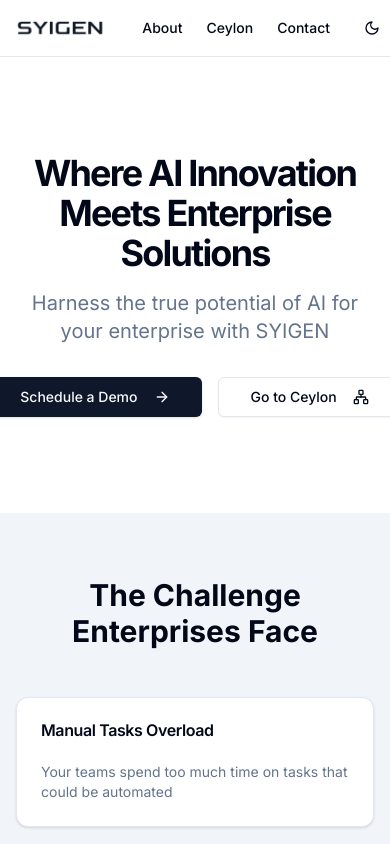
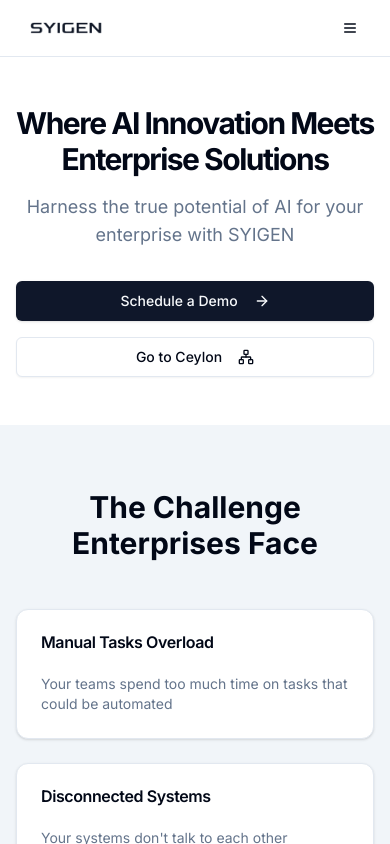
Before and after one commit to syigen/syigen.github.io, a Next.js app: page / in a window 390 px wide. Shown: the top 844 px of the page. Built offline with nearby package versions, Linux system fonts and the light colour scheme.

Commit message:
Update spacing

```diff
--- a/src/app/page.tsx
+++ b/src/app/page.tsx
@@ -2,14 +2,15 @@
 
 import Image from "next/image"
 import Link from "next/link"
-import {Button} from "@/components/ui/button"
-import {Card, CardContent, CardDescription, CardHeader, CardTitle} from "@/components/ui/card"
-import {ArrowRight, CheckCircle, Github, Mail, MapPin, NetworkIcon} from "lucide-react"
-import {animate, motion, useInView, useMotionValue, useTransform} from "framer-motion"
-import React, {useEffect} from "react"
-import {ThemeToggle} from "@/components/ThemeToggle"
+import { Button } from "@/components/ui/button"
+import { Card, CardContent, CardDescription, CardHeader, CardTitle } from "@/components/ui/card"
+import { ArrowRight, CheckCircle, Github, Mail, MapPin, NetworkIcon, Menu, X } from "lucide-react"
+import { animate, motion, useInView, useMotionValue, useTransform } from "framer-motion"
+import React, { useEffect, useState } from "react"
+import { ThemeToggle } from "@/components/ThemeToggle"
 
 export default function Home() {
+    const [mobileMenuOpen, setMobileMenuOpen] = useState(false)
     const count40 = useMotionValue(0)
     const count60 = useMotionValue(0)
     const rounded40 = useTransform(count40, Math.round)
@@ -19,20 +20,19 @@
 
     useEffect(() => {
         if (isInView) {
-            animate(count40, 40, {duration: 2})
-            animate(count60, 60, {duration: 2})
+            animate(count40, 40, { duration: 2 })
+            animate(count60, 60, { duration: 2 })
         }
     }, [isInView, count40, count60])
 
     return (
         <>
-            <header
-                className="sticky top-0 z-50 w-full border-b bg-background/95 backdrop-blur supports-[backdrop-filter]:bg-background/60 bg-gr">
-                <div className="container flex h-14 items-center justify-between mx-auto">
+            <header className="sticky top-0 z-50 w-full border-b bg-background/95 backdrop-blur supports-[backdrop-filter]:bg-background/60">
+                <div className="container flex h-14 items-center justify-between mx-auto px-4">
                     <Link href="/" className="flex items-center space-x-2">
-                        <Image src="/img/logo/black_logo.png" alt="SYIGEN Logo" width={120} height={120}/>
+                        <Image src="/img/logo/black_logo.png" alt="SYIGEN Logo" width={100} height={100} />
                     </Link>
-                    <nav className="flex items-center space-x-6">
+                    <nav className="hidden md:flex items-center space-x-6">
                         <Link href="#about" className="text-sm font-medium hover:text-primary">
                             About
                         </Link>
@@ -42,59 +42,98 @@
                         <Link href="#contact" className="text-sm font-medium hover:text-primary">
                             Contact
                         </Link>
-                        <ThemeToggle/>
+                        <ThemeToggle />
                     </nav>
+                    <Button variant="ghost" className="md:hidden" onClick={() => setMobileMenuOpen(true)}>
+                        <Menu className="h-6 w-6" />
+                    </Button>
                 </div>
             </header>
 
+            {mobileMenuOpen && (
+                <div className="fixed inset-0 z-50 bg-background/80 backdrop-blur-sm md:hidden">
+                    <div className="fixed inset-y-0 right-0 w-full max-w-sm bg-background p-6 shadow-lg">
+                        <Button variant="ghost" className="absolute right-4 top-4" onClick={() => setMobileMenuOpen(false)}>
+                            <X className="h-6 w-6" />
+                        </Button>
+                        <nav className="mt-8 flex flex-col space-y-4">
+                            <Link
+                                href="#about"
+                                className="text-lg font-medium hover:text-primary"
+                                onClick={() => setMobileMenuOpen(false)}
+                            >
+                                About
+                            </Link>
+                            <Link
+                                href="#ceylon"
+                                className="text-lg font-medium hover:text-primary"
+                                onClick={() => setMobileMenuOpen(false)}
+                            >
+                                Ceylon
+                            </Link>
+                            <Link
+                                href="#contact"
+                                className="text-lg font-medium hover:text-primary"
+                                onClick={() => setMobileMenuOpen(false)}
+                            >
+                                Contact
+                            </Link>
+                            <ThemeToggle />
+                        </nav>
+                    </div>
+                </div>
+            )}
+
             <main className="flex-1">
                 <motion.section
-                    initial={{opacity: 0, y: 20}}
-                    animate={{opacity: 1, y: 0}}
-                    transition={{duration: 0.8}}
-                    className="py-24 px-4 md:px-6 lg:py-32 lg:px-8"
+                    initial={{ opacity: 0, y: 20 }}
+                    animate={{ opacity: 1, y: 0 }}
+                    transition={{ duration: 0.8 }}
+                    className="py-12 px-4 md:py-24 md:px-6 lg:py-32 lg:px-8"
                 >
                     <div className="container mx-auto text-center">
                         <motion.h1
-                            initial={{opacity: 0, y: 20}}
-                            animate={{opacity: 1, y: 0}}
-                            transition={{delay: 0.2, duration: 0.8}}
-                            className="text-4xl font-bold tracking-tighter sm:text-5xl md:text-6xl lg:text-7xl"
+                            initial={{ opacity: 0, y: 20 }}
+                            animate={{ opacity: 1, y: 0 }}
+                            transition={{ delay: 0.2, duration: 0.8 }}
+                            className="text-3xl font-bold tracking-tighter sm:text-4xl md:text-5xl lg:text-6xl"
                         >
                             Where AI Innovation Meets Enterprise Solutions
                         </motion.h1>
                         <motion.p
-                            initial={{opacity: 0, y: 20}}
-                            animate={{opacity: 1, y: 0}}
-                            transition={{delay: 0.4, duration: 0.8}}
-                            className="mt-4 text-xl text-muted-foreground"
+                            initial={{ opacity: 0, y: 20 }}
+                            animate={{ opacity: 1, y: 0 }}
+                            transition={{ delay: 0.4, duration: 0.8 }}
+                            className="mt-4 text-lg md:text-xl text-muted-foreground"
                         >
                             Harness the true potential of AI for your enterprise with SYIGEN
                         </motion.p>
                         <motion.div
-                            initial={{opacity: 0, y: 20}}
-                            animate={{opacity: 1, y: 0}}
-                            transition={{delay: 0.6, duration: 0.8}}
-                            className="mt-8 flex justify-center gap-4"
+                            initial={{ opacity: 0, y: 20 }}
+                            animate={{ opacity: 1, y: 0 }}
+                            transition={{ delay: 0.6, duration: 0.8 }}
+                            className="mt-8 flex flex-col sm:flex-row justify-center gap-4"
                         >
                             <Button
                                 size="lg"
+                                className="w-full sm:w-auto"
                                 onClick={() => {
                                     window.location.href = "https://cal.com/syigen/15min"
                                 }}
                             >
                                 Schedule a Demo
-                                <ArrowRight className="ml-2 h-4 w-4"/>
+                                <ArrowRight className="ml-2 h-4 w-4" />
                             </Button>
                             <Button
                                 size="lg"
                                 variant="outline"
+                                className="w-full sm:w-auto"
                                 onClick={() => {
                                     window.location.href = "https://ceylon.ai"
                                 }}
                             >
                                 Go to Ceylon
-                                <NetworkIcon className="ml-2 h-4 w-4"/>
+                                <NetworkIcon className="ml-2 h-4 w-4" />
                             </Button>
                         </motion.div>
                     </div>
@@ -103,15 +142,15 @@
                 <section className="py-16 px-4 md:px-6 lg:py-24 w-full bg-muted">
                     <div className="container mx-auto max-w-7xl">
                         <motion.h2
-                            initial={{opacity: 0, y: 20}}
-                            whileInView={{opacity: 1, y: 0}}
-                            transition={{duration: 0.8}}
-                            viewport={{once: true}}
+                            initial={{ opacity: 0, y: 20 }}
+                            whileInView={{ opacity: 1, y: 0 }}
+                            transition={{ duration: 0.8 }}
+                            viewport={{ once: true }}
                             className="text-3xl font-bold text-center mb-12"
                         >
                             The Challenge Enterprises Face
                         </motion.h2>
-                        <div className="grid grid-cols-1 md:grid-cols-2 lg:grid-cols-4 gap-8">
+                        <div className="grid grid-cols-1 sm:grid-cols-2 lg:grid-cols-4 gap-6">
                             {[
                                 {
                                     title: "Manual Tasks Overload",
@@ -132,10 +171,10 @@
                             ].map((challenge, index) => (
                                 <motion.div
                                     key={index}
-                                    initial={{opacity: 0, y: 20}}
-                                    whileInView={{opacity: 1, y: 0}}
-                                    transition={{delay: index * 0.1, duration: 0.5}}
-                                    viewport={{once: true}}
+                                    initial={{ opacity: 0, y: 20 }}
+                                    whileInView={{ opacity: 1, y: 0 }}
+                                    transition={{ delay: index * 0.1, duration: 0.5 }}
+                                    viewport={{ once: true }}
                                 >
                                     <Card>
                                         <CardHeader>
@@ -154,39 +193,39 @@
                 <section id="ceylon" className="py-16 px-4 md:px-6 lg:py-24 lg:px-8">
                     <div className="container mx-auto">
                         <motion.h2
-                            initial={{opacity: 0, y: 20}}
-                            whileInView={{opacity: 1, y: 0}}
-                            transition={{duration: 0.8}}
-                            viewport={{once: true}}
+                            initial={{ opacity: 0, y: 20 }}
+                            whileInView={{ opacity: 1, y: 0 }}
+                            transition={{ duration: 0.8 }}
+                            viewport={{ once: true }}
                             className="text-3xl font-bold text-center mb-12"
                         >
                             Introducing Ceylon
                         </motion.h2>
                         <motion.p
-                            initial={{opacity: 0, y: 20}}
-                            whileInView={{opacity: 1, y: 0}}
-                            transition={{delay: 0.2, duration: 0.8}}
-                            viewport={{once: true}}
+                            initial={{ opacity: 0, y: 20 }}
+                            whileInView={{ opacity: 1, y: 0 }}
+                            transition={{ delay: 0.2, duration: 0.8 }}
+                            viewport={{ once: true }}
                             className="text-center text-xl mb-8"
                         >
                             Ceylon is an open-source Multi-Agent System that makes AI implementation simple:
                         </motion.p>
-                        <div className="grid grid-cols-1 md:grid-cols-2 lg:grid-cols-4 gap-8">
+                        <div className="grid grid-cols-1 sm:grid-cols-2 lg:grid-cols-4 gap-6">
                             {[
-                                {title: "Easy Integration", description: "Connect your existing systems seamlessly"},
-                                {title: "Workflow Automation", description: "Automate complex workflows with ease"},
-                                {title: "Scalable Solution", description: "Scale as you grow without limitations"},
-                                {title: "Secure & Compliant", description: "Stay secure and compliant at all times"},
+                                { title: "Easy Integration", description: "Connect your existing systems seamlessly" },
+                                { title: "Workflow Automation", description: "Automate complex workflows with ease" },
+                                { title: "Scalable Solution", description: "Scale as you grow without limitations" },
+                                { title: "Secure & Compliant", description: "Stay secure and compliant at all times" },
                             ].map((feature, index) => (
                                 <motion.div
                                     key={index}
-                                    initial={{opacity: 0, y: 20}}
-                                    whileInView={{opacity: 1, y: 0}}
-                                    transition={{delay: index * 0.1, duration: 0.5}}
-                                    viewport={{once: true}}
+                                    initial={{ opacity: 0, y: 20 }}
+                                    whileInView={{ opacity: 1, y: 0 }}
+                                    transition={{ delay: index * 0.1, duration: 0.5 }}
+                                    viewport={{ once: true }}
                                     className="flex flex-col items-center text-center"
                                 >
-                                    <CheckCircle className="h-12 w-12 text-primary mb-4"/>
+                                    <CheckCircle className="h-12 w-12 text-primary mb-4" />
                                     <h3 className="text-xl font-semibold mb-2">{feature.title}</h3>
                                     <p className="text-muted-foreground">{feature.description}</p>
                                 </motion.div>
@@ -198,14 +237,14 @@
                 <section className="py-16 px-4 md:px-6 lg:py-24 w-full bg-muted">
                     <div className="container mx-auto max-w-7xl">
                         <h2 className="text-3xl font-bold text-center mb-12">SYIGEN: Your AI Implementation Guide</h2>
-                        <div className="grid grid-cols-1 md:grid-cols-3 gap-8">
+                        <div className="grid grid-cols-1 sm:grid-cols-2 md:grid-cols-3 gap-6">
                             {[
-                                {title: "Assess", description: "We assess your current systems and AI readiness"},
+                                { title: "Assess", description: "We assess your current systems and AI readiness" },
                                 {
                                     title: "Implement",
                                     description: "We implement Ceylon, our open-source Multi-Agent System",
                                 },
-                                {title: "Support", description: "We provide ongoing support and optimization"},
+                                { title: "Support", description: "We provide ongoing support and optimization" },
                             ].map((step, index) => (
                                 <Card key={index}>
                                     <CardHeader>
@@ -223,44 +262,42 @@
                 <section className="py-16 px-4 md:px-6 lg:py-24 lg:px-8">
                     <div className="container mx-auto text-center">
                         <motion.h2
-                            initial={{opacity: 0, y: 20}}
-                            whileInView={{opacity: 1, y: 0}}
-                            transition={{duration: 0.8}}
-                            viewport={{once: true}}
+                            initial={{ opacity: 0, y: 20 }}
+                            whileInView={{ opacity: 1, y: 0 }}
+                            transition={{ duration: 0.8 }}
+                            viewport={{ once: true }}
                             className="text-3xl font-bold mb-8"
                         >
                             Success with SYIGEN
                         </motion.h2>
-                        <div className="grid grid-cols-1 md:grid-cols-3 gap-8">
+                        <div className="grid grid-cols-1 sm:grid-cols-2 md:grid-cols-3 gap-6">
                             <motion.div
-                                initial={{opacity: 0, y: 20}}
-                                whileInView={{opacity: 1, y: 0}}
-                                transition={{delay: 0.2, duration: 0.8}}
-                                viewport={{once: true}}
+                                initial={{ opacity: 0, y: 20 }}
+                                whileInView={{ opacity: 1, y: 0 }}
+                                transition={{ delay: 0.2, duration: 0.8 }}
+                                viewport={{ once: true }}
                             >
                                 <motion.p className="text-4xl font-bold text-primary">
-                                    <motion.span>{rounded40}</motion.span>
-                                    %
+                                    <motion.span>{rounded40}</motion.span>%
                                 </motion.p>
                                 <p className="mt-2">Reduction in operational costs</p>
                             </motion.div>
                             <motion.div
-                                initial={{opacity: 0, y: 20}}
-                                whileInView={{opacity: 1, y: 0}}
-                                transition={{delay: 0.4, duration: 0.8}}
-                                viewport={{once: true}}
+                                initial={{ opacity: 0, y: 20 }}
+                                whileInView={{ opacity: 1, y: 0 }}
+                                transition={{ delay: 0.4, duration: 0.8 }}
+                                viewport={{ once: true }}
                             >
                                 <motion.p className="text-4xl font-bold text-primary">
-                                    <motion.span>{rounded60}</motion.span>
-                                    %
+                                    <motion.span>{rounded60}</motion.span>%
                                 </motion.p>
                                 <p className="mt-2">Faster process automation</p>
                             </motion.div>
                             <motion.div
-                                initial={{opacity: 0, y: 20}}
-                                whileInView={{opacity: 1, y: 0}}
-                                transition={{delay: 0.6, duration: 0.8}}
-                                viewport={{once: true}}
+                                initial={{ opacity: 0, y: 20 }}
+                                whileInView={{ opacity: 1, y: 0 }}
+                                transition={{ delay: 0.6, duration: 0.8 }}
+                                viewport={{ once: true }}
                             >
                                 <p className="text-4xl font-bold text-primary">Seamless</p>
                                 <p className="mt-2">Integration of AI capabilities</p>
@@ -269,26 +306,26 @@
                     </div>
                 </section>
 
-                <section id="contact" className="py-16 px-4 md:px-6 lg:py-24 lg:px-8 bg-muted">
+                <section id="contact" className="py-12 px-4 md:py-16 md:px-6 lg:py-24 lg:px-8 bg-muted">
                     <div className="container mx-auto max-w-7xl text-center">
-                        <h2 className="text-3xl font-bold mb-8">Transform Your Enterprise with SYIGEN</h2>
+                        <h2 className="text-2xl md:text-3xl font-bold mb-6 md:mb-8">Transform Your Enterprise with SYIGEN</h2>
                         <div className="flex flex-col items-center gap-4">
                             <div className="flex items-center">
-                                <Mail className="h-5 w-5 mr-2"/>
-                                <span>contact@syigen.com</span>
+                                <Mail className="h-5 w-5 mr-2" />
+                                <span className="text-sm md:text-base">contact@syigen.com</span>
                             </div>
                             <div className="flex items-center">
-                                <MapPin className="h-5 w-5 mr-2"/>
-                                <span>[Your Location]</span>
+                                <MapPin className="h-5 w-5 mr-2" />
+                                <span className="text-sm md:text-base">[Your Location]</span>
                             </div>
                             <div className="flex items-center">
-                                <Github className="h-5 w-5 mr-2"/>
-                                <Link href="https://github.com/syigen/ceylon" className="underline">
+                                <Github className="h-5 w-5 mr-2" />
+                                <Link href="https://github.com/syigen/ceylon" className="underline text-sm md:text-base">
                                     github.com/syigen/ceylon
                                 </Link>
                             </div>
                         </div>
-                        <Button size="lg" className="mt-8">
+                        <Button size="lg" className="mt-6 md:mt-8 w-full sm:w-auto">
                             Get in Touch
                         </Button>
                     </div>
```
